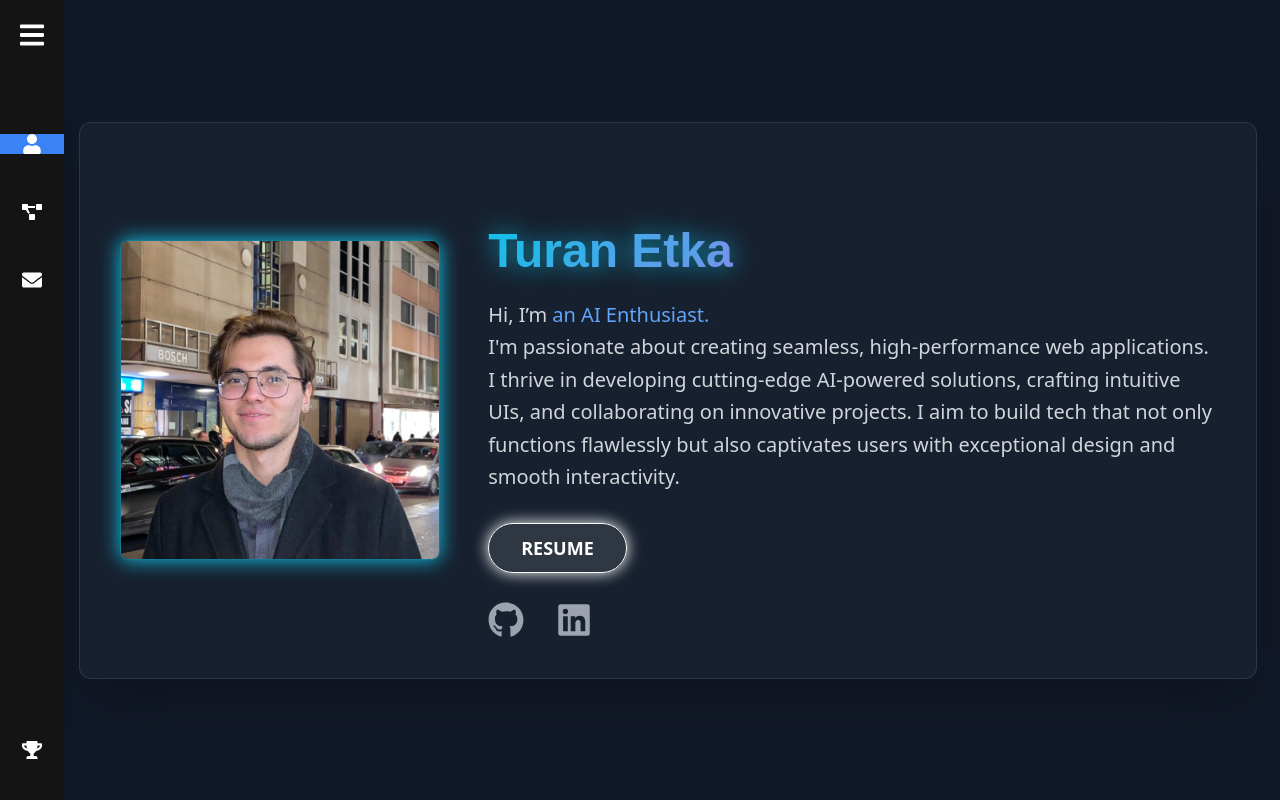
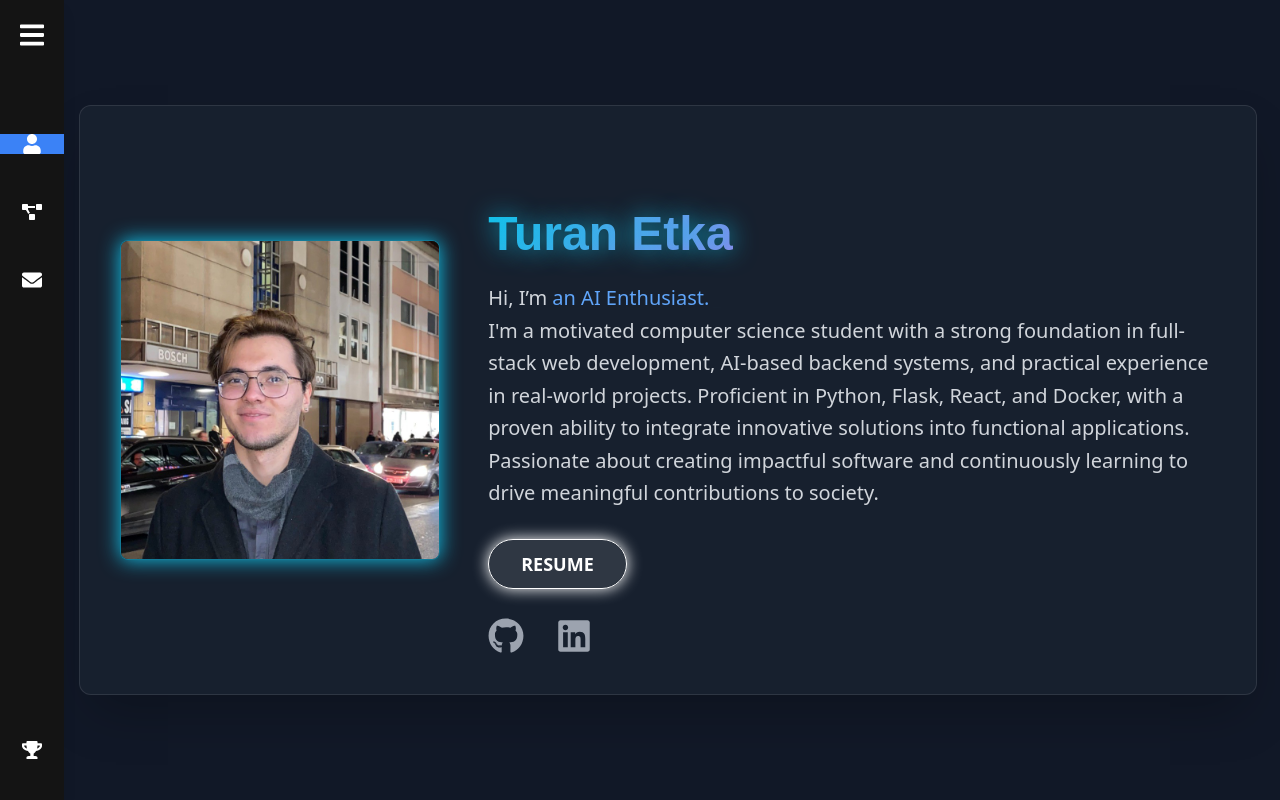
Before and after one commit to etkaturan/portfolio-etka, a React (Vite) app: page / in a window 1280 px wide. Shown: the top 800 px of the page. Built offline with nearby package versions, Linux system fonts and the light colour scheme.

Commit message:
updated bio

```diff
--- a/src/components/AboutMe.jsx
+++ b/src/components/AboutMe.jsx
@@ -61,11 +61,12 @@ function AboutMe() {
               />
             </span>
             <br />
-            I'm passionate about creating seamless, high-performance web applications.
-            I thrive in developing cutting-edge AI-powered solutions, crafting intuitive
-            UIs, and collaborating on innovative projects. I aim to build tech that
-            not only functions flawlessly but also captivates users with exceptional
-            design and smooth interactivity.
+            I'm a motivated computer science student with a strong foundation
+             in full-stack web development, AI-based backend systems, and practical
+              experience in real-world projects. Proficient in Python, Flask, React, and Docker,
+              with a proven ability to integrate innovative solutions into functional applications.
+              Passionate about creating impactful software and continuously learning to drive meaningful
+              contributions to society.
           </p>
 
           {/* Resume Button with White Glow */}
```
